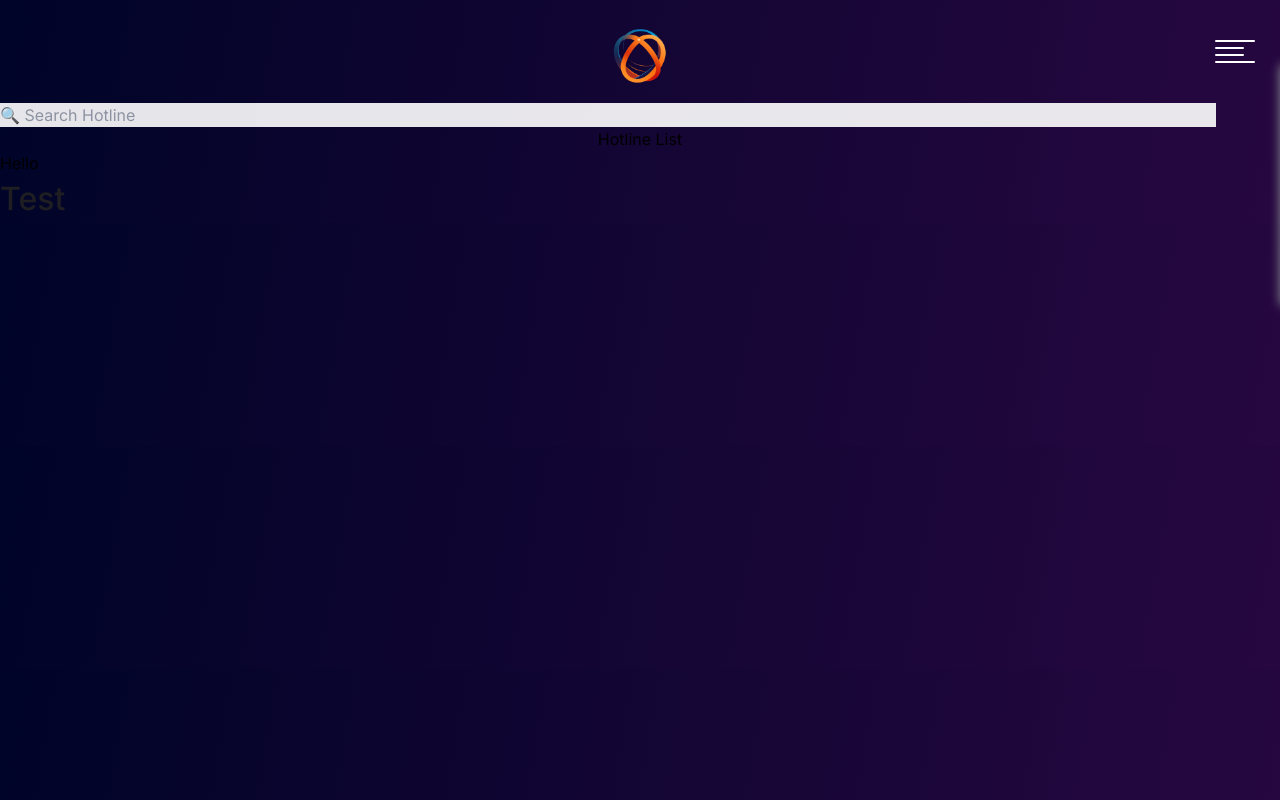
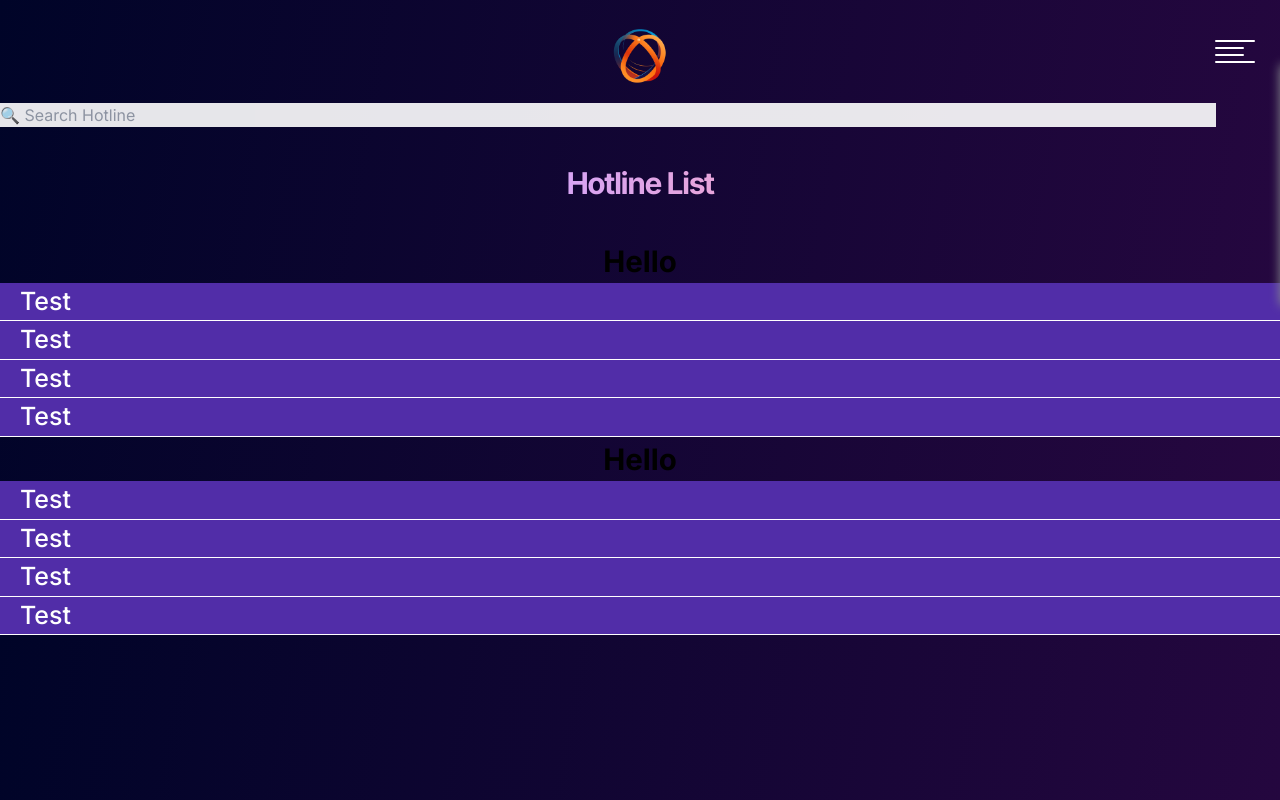
Before and after one commit to BhuwanTiwari2002/crisisconnector_web, a Next.js app: page /Hotlines in a window 1280 px wide. Built offline with nearby package versions, Linux system fonts and the light colour scheme; no server answers.

Commit message:
Added css

```diff
--- a/app/Hotlines/page.js
+++ b/app/Hotlines/page.js
@@ -1,5 +1,5 @@
 import React from 'react'
-// import '../../styles/styles/hotline.css';
+import '../../styles/hotline.css';
 
 const getHotlineData = async (url) => {
   try {
@@ -40,15 +40,30 @@ const HotlineSearch = () => {
       <h1 id="rainbow-heading-text" style={{ textAlign: 'center' }}>
         Hotline List
       </h1>
-      <div id="hotlineList" className="form-group">
+
+
+    <div id="hotlineList" className="form-group">
         <div className="hotlineTitle">
           <h2>Hello</h2>
           <div className="hotlineName">
             <a>Test</a>
+            <a>Test</a>
+            <a>Test</a>
+            <a>Test</a>
           </div>
-
+        </div>
+        <div className="hotlineTitle">
+          <h2>Hello</h2>
+          <div className="hotlineName">
+            <a>Test</a>
+            <a>Test</a>
+            <a>Test</a>
+            <a>Test</a>
+          </div>
         </div>
       </div>
+
+
     </form>
   );
 };
--- a/styles/hotline.css
+++ b/styles/hotline.css
@@ -1,17 +1,17 @@
 
-#hotlineList {
+.hotlineList {
     margin-top: 20px;
     margin: 0px auto;
     color: white;
   }
 
-  #hotlineTitle h2 {
+  .hotlineTitle h2 {
     font-size: 29.5px;
     display: flex;
     justify-content: center;
     font-weight: bold;
   }
-  #hotlineName a{
+  .hotlineName a{
     background-color:#512DA8;
     border-bottom: 1px solid white;
     font-size: 25px;
```
